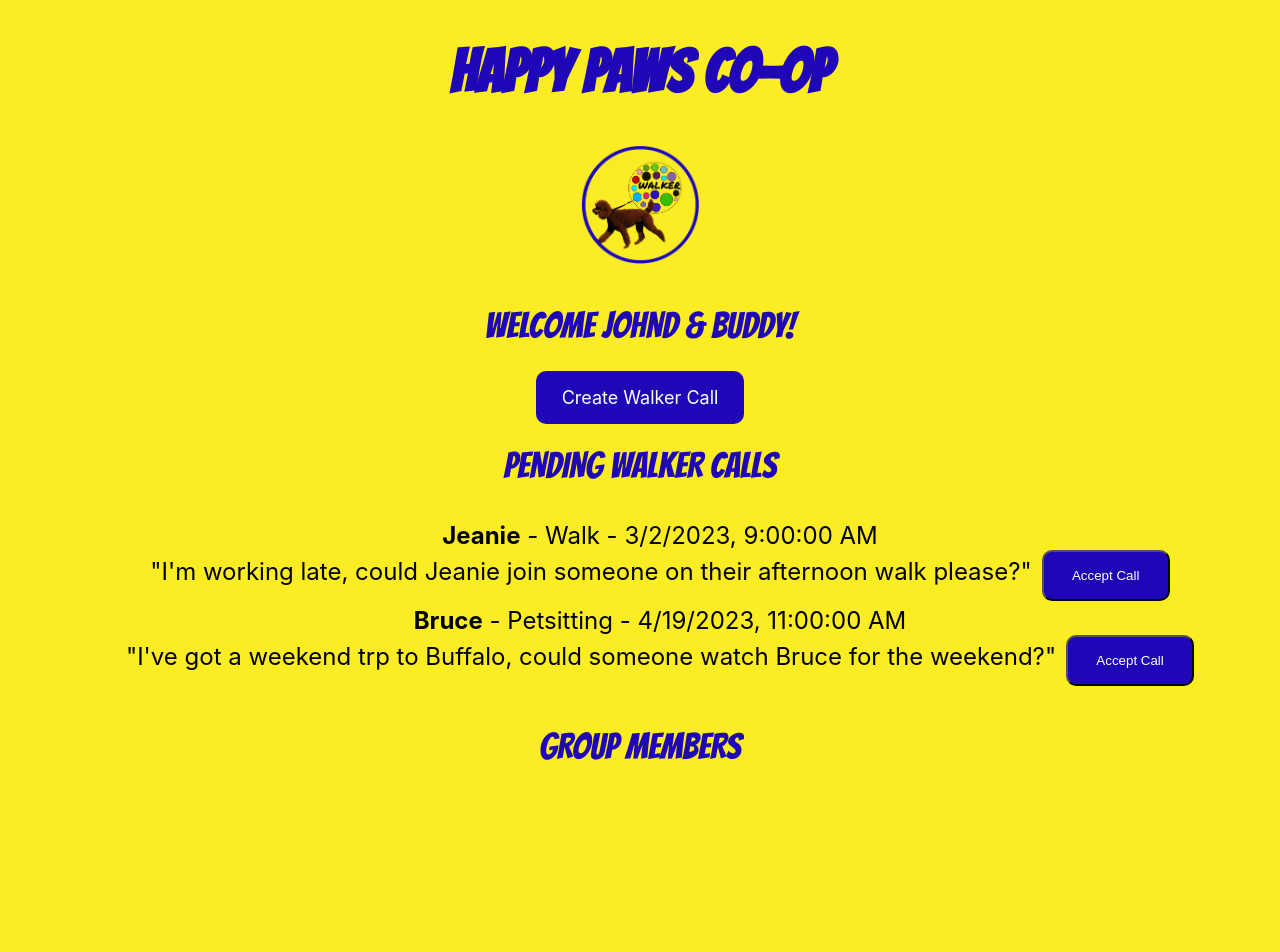
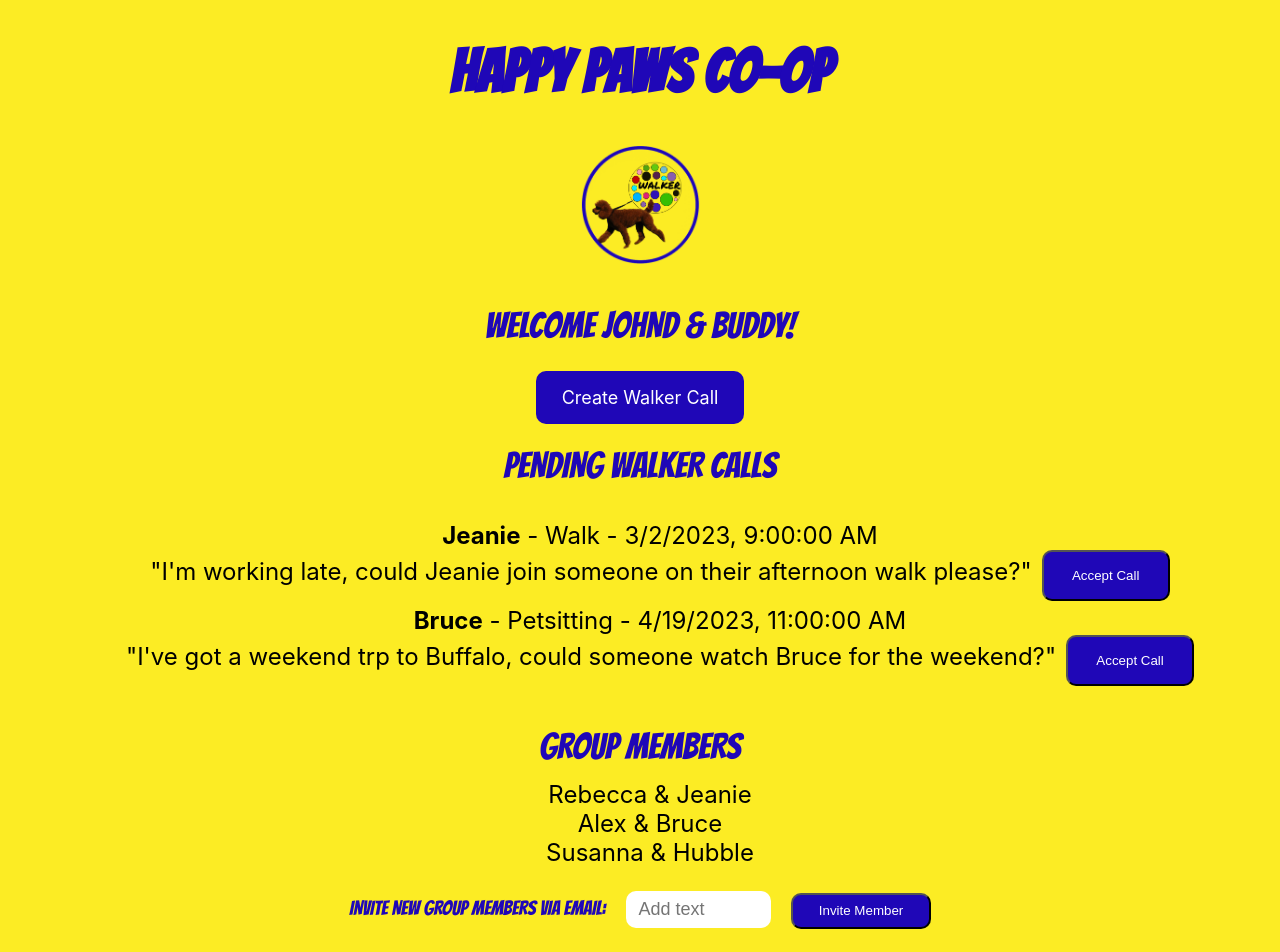
Before and after one commit to CMU-17-356/cmu-17-356-final-project-s23-walker, a React (Create React App) app in the folder walker/: page /#/co-op-home in a window 1280 px wide. Shown: the top 952 px of the page. Before the commit the page ends 922 px from the top, so only its background shows below. Built offline with nearby package versions, Linux system fonts and the light colour scheme.

Commit message:
display group members and invite new members

```diff
--- a/walker/src/pages/CoOpHome.tsx
+++ b/walker/src/pages/CoOpHome.tsx
@@ -10,9 +10,21 @@ interface WalkerCall {
   request: string;
 }
 
+interface GroupMember {
+  dogOwnerName: string;
+  dogName: string;
+}
+
+
 const pendingWalkerCalls: WalkerCall[] = [
   { id: 1, petName: "Jeanie", job: "Walk", scheduledTime: new Date("2023-03-02T09:00:00"), request: "I'm working late, could Jeanie join someone on their afternoon walk please?" },
   { id: 2, petName: "Bruce", job: "Petsitting", scheduledTime: new Date("2023-04-19T11:00:00"), request: "I've got a weekend trp to Buffalo, could someone watch Bruce for the weekend?" }
+];
+
+const groupMembers: GroupMember[] = [
+  { dogOwnerName: "Rebecca", dogName: "Jeanie" },
+  { dogOwnerName: "Alex", dogName: "Bruce" },
+  { dogOwnerName: "Susanna", dogName: "Hubble" },
 ];
 
 function CoOpHome({ userName, petName, groupName }: { userName: string, petName: string, groupName: string }): JSX.Element {
@@ -42,7 +54,30 @@ function CoOpHome({ userName, petName, groupName }: { userName: string, petName:
             </li>
             ))}
           </ul>
-          <p className={"subheading"} style={{ fontSize: "36px" }}>Group Members</p>
+          <p className={"subheading"} style={{  marginBottom: "-10px", fontSize: "36px" }}>Group Members</p>
+          <ul  style={{ listStyleType: "none" }}>
+            {groupMembers.map((member, index) => (
+              <li key={index} style={{paddingRight: "20px" }}>
+                {member.dogOwnerName} & {member.dogName}
+              </li>
+            ))}
+          </ul>
+
+
+          <div>
+              <label className="subheading" htmlFor="email" style={{fontSize: "20px", marginRight:"20px"}}>
+                  Invite new group members via email:
+              </label>
+              <input
+                  placeholder="Add text"
+                  type="email"
+                  id="email"
+                  name="email"
+                  style={{height: "5px", width:"120px", marginRight: "20px"}}
+              />
+              <button className="btn" style={{ lineHeight:"0",height: "5px", display: "inline-block" }}>Invite Member</button>
+          </div>
+
         </div>
       </div>
     </div>
```
